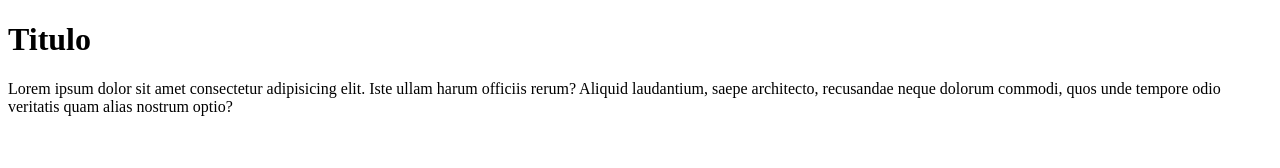
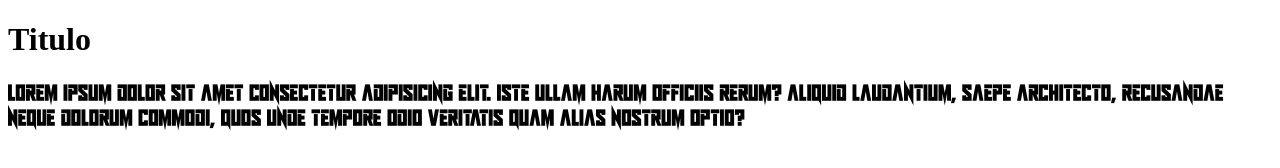
Before and after one commit to germinatech/ignore-grilo, a plain HTML site: page index.html in a window 1280 px wide. Drawn offline with Linux system fonts and the light colour scheme.

Commit message:
estilos na main

```diff
--- /dev/null
+++ b/estilo.css
@@ -0,0 +1,8 @@
+@font-face{
+    font-family: nomeqq;
+    src: url("Infinite\ Darkness.ttf");
+}
+
+p{
+    font-family: nomeqq;
+}
--- a/index.html
+++ b/index.html
@@ -5,6 +5,7 @@
     <meta http-equiv="X-UA-Compatible" content="IE=edge">
     <meta name="viewport" content="width=device-width, initial-scale=1.0">
     <title>Document</title>
+    <link rel="stylesheet" href="estilo.css">
 </head>
 <body>
     <h1>Titulo</h1>
```
Also changed, not shown: Infinite Darkness Italic.ttf (added), Infinite Darkness.ttf (added).
